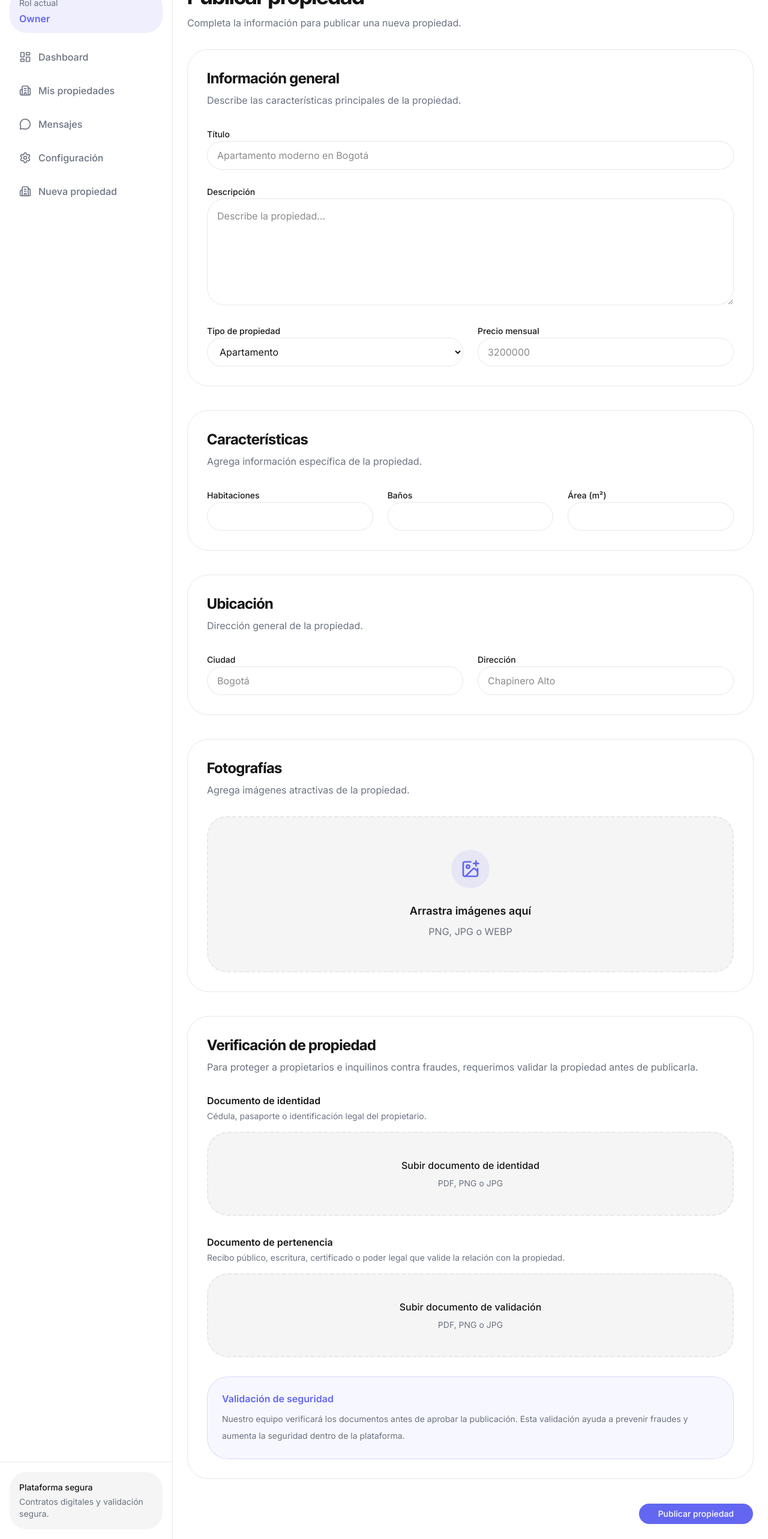
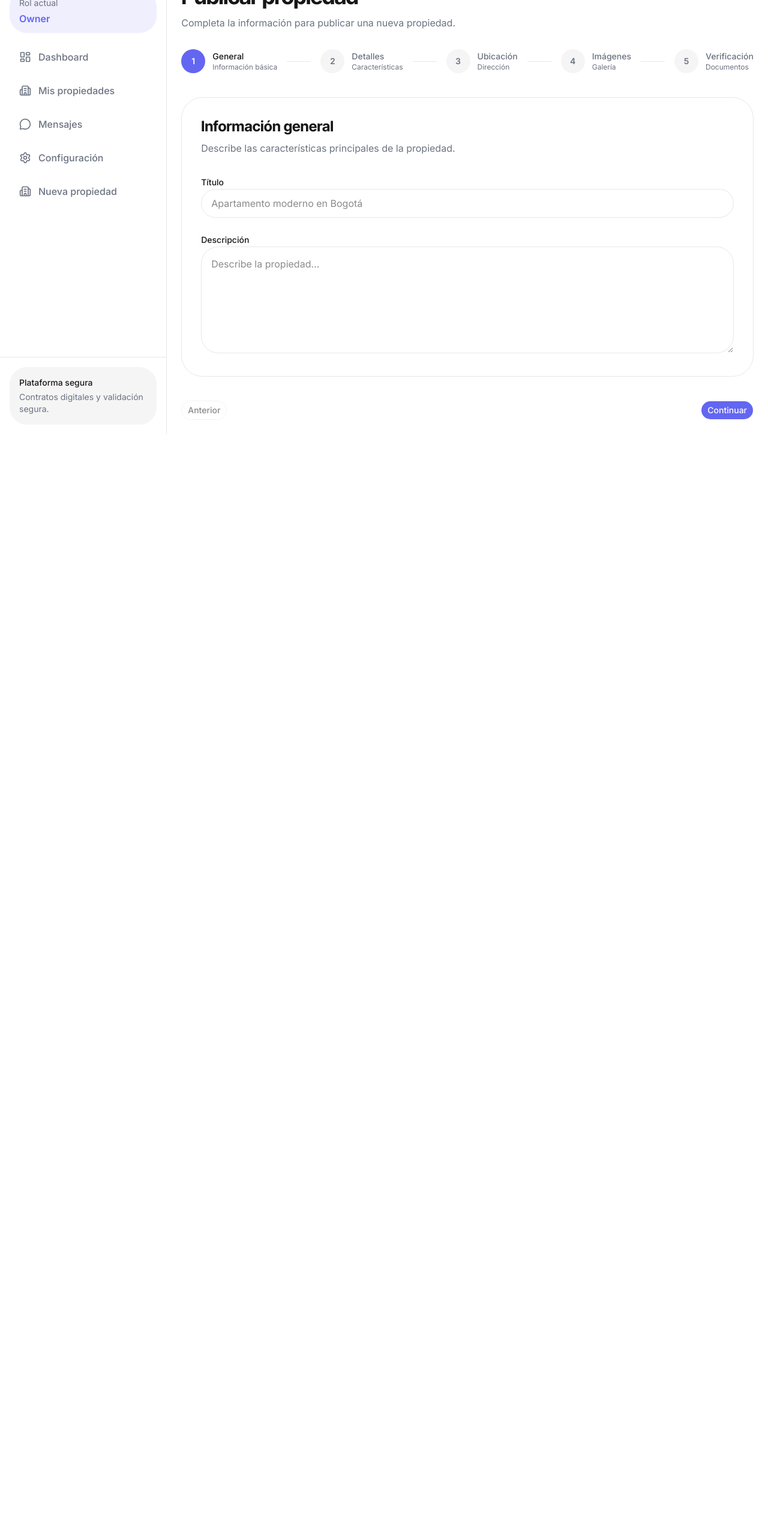
Before and after one commit to Nam3Mc/rentafacil-frontend, a Next.js app: page /dashboard/new-property in a window 1280 px wide. Shown: the part 114-2680 px from the top of the page at 60% size. After the commit the page ends 838 px from the top, so only its background shows below. Built offline with nearby package versions, Linux system fonts and the light colour scheme.

Commit message:
feat: implement multi-step property publication workflow

```diff
--- /dev/null
+++ b/src/components/property/forms/property-form-stepper.tsx
@@ -0,0 +1,70 @@
+import { FormStep } from "@/types/form.types";
+
+interface PropertyFormStepperProps {
+  steps: FormStep[];
+
+  currentStep: number;
+}
+
+export function PropertyFormStepper({
+  steps,
+  currentStep,
+}: PropertyFormStepperProps) {
+  return (
+    <div className="overflow-x-auto">
+      <div className="flex min-w-max items-center gap-4">
+        {steps.map((step, index) => {
+          const isActive =
+            currentStep === step.id;
+
+          const isCompleted =
+            currentStep > step.id;
+
+          return (
+            <div
+              key={step.id}
+              className="flex items-center gap-4"
+            >
+
+              <div className="flex items-center gap-3">
+
+                <div
+                  className={`flex size-10 items-center justify-center rounded-full text-sm font-semibold transition-all ${
+                    isActive
+                      ? "bg-primary text-primary-foreground"
+                      : isCompleted
+                      ? "bg-green-500 text-white"
+                      : "bg-muted text-muted-foreground"
+                  }`}
+                >
+                  {step.id}
+                </div>
+
+                <div>
+                  <p
+                    className={`text-sm font-medium ${
+                      isActive
+                        ? "text-foreground"
+                        : "text-muted-foreground"
+                    }`}
+                  >
+                    {step.title}
+                  </p>
+
+                  <p className="text-xs text-muted-foreground">
+                    {step.description}
+                  </p>
+                </div>
+              </div>
+
+              {index <
+                steps.length - 1 && (
+                <div className="h-px w-10 bg-border" />
+              )}
+            </div>
+          );
+        })}
+      </div>
+    </div>
+  );
+}
--- a/src/components/property/forms/property-form.tsx
+++ b/src/components/property/forms/property-form.tsx
@@ -1,13 +1,59 @@
 "use client";
 
+"use client";
+
+import { useState } from "react";
+import { PropertyFormStepper } from "@/components/property/forms/property-form-stepper";
+import { FormStep } from "@/types/form.types";
 import { PropertyImageUpload } from "@/components/property/forms/property-image-upload";
 import { Button } from "@/components/ui/button";
 
+const formSteps: FormStep[] = [
+  {
+    id: 1,
+    title: "General",
+    description: "Información básica",
+  },
+  {
+    id: 2,
+    title: "Detalles",
+    description: "Características",
+  },
+  {
+    id: 3,
+    title: "Ubicación",
+    description: "Dirección",
+  },
+  {
+    id: 4,
+    title: "Imágenes",
+    description: "Galería",
+  },
+  {
+    id: 5,
+    title: "Verificación",
+    description: "Documentos",
+  },
+];
+
 export function PropertyForm() {
+
+  const [currentStep, setCurrentStep] =
+    useState(1);
+
   return (
+    <div className="space-y-10">
+
+      {/* Stepper */}
+      <PropertyFormStepper
+        steps={formSteps}
+        currentStep={currentStep}
+      />
+
       <form className="space-y-10">
 
-      {/* General Information */}
+        {/* Step 1 */}
+        {currentStep === 1 && (
           <section className="rounded-3xl border border-border bg-card p-8">
             <div className="mb-8">
               <h2 className="font-heading text-2xl font-bold">
@@ -20,7 +66,6 @@ export function PropertyForm() {
             </div>
 
             <div className="grid gap-6">
-
               <div className="space-y-2">
                 <label className="text-sm font-medium">
                   Título
@@ -44,235 +89,143 @@ export function PropertyForm() {
                   className="w-full rounded-2xl border border-border bg-background px-4 py-4 outline-none transition-all focus:border-primary"
                 />
               </div>
-
-          <div className="grid gap-6 md:grid-cols-2">
-
-            <div className="space-y-2">
-              <label className="text-sm font-medium">
-                Tipo de propiedad
-              </label>
-
-              <select className="h-12 w-full rounded-2xl border border-border bg-background px-4 outline-none transition-all focus:border-primary">
-                <option>
-                  Apartamento
-                </option>
-
-                <option>
-                  Casa
-                </option>
-
-                <option>
-                  Estudio
-                </option>
-              </select>
-            </div>
-
-            <div className="space-y-2">
-              <label className="text-sm font-medium">
-                Precio mensual
-              </label>
-
-              <input
-                type="number"
-                placeholder="3200000"
-                className="h-12 w-full rounded-2xl border border-border bg-background px-4 outline-none transition-all focus:border-primary"
-              />
-            </div>
-          </div>
             </div>
           </section>
+        )}
 
-      {/* Property Details */}
+        {/* Step 2 */}
+        {currentStep === 2 && (
           <section className="rounded-3xl border border-border bg-card p-8">
             <div className="mb-8">
               <h2 className="font-heading text-2xl font-bold">
                 Características
               </h2>
-
-          <p className="mt-2 text-muted-foreground">
-            Agrega información específica de la propiedad.
-          </p>
             </div>
 
             <div className="grid gap-6 md:grid-cols-3">
-
-          <div className="space-y-2">
-            <label className="text-sm font-medium">
-              Habitaciones
-            </label>
+              <input
+                type="number"
+                placeholder="Habitaciones"
+                className="h-12 rounded-2xl border border-border bg-background px-4"
+              />
 
               <input
                 type="number"
-              className="h-12 w-full rounded-2xl border border-border bg-background px-4 outline-none transition-all focus:border-primary"
+                placeholder="Baños"
+                className="h-12 rounded-2xl border border-border bg-background px-4"
               />
-          </div>
-
-          <div className="space-y-2">
-            <label className="text-sm font-medium">
-              Baños
-            </label>
 
               <input
                 type="number"
-              className="h-12 w-full rounded-2xl border border-border bg-background px-4 outline-none transition-all focus:border-primary"
+                placeholder="Área"
+                className="h-12 rounded-2xl border border-border bg-background px-4"
               />
             </div>
+          </section>
+        )}
 
-          <div className="space-y-2">
-            <label className="text-sm font-medium">
-              Área (m²)
-            </label>
-
-            <input
-              type="number"
-              className="h-12 w-full rounded-2xl border border-border bg-background px-4 outline-none transition-all focus:border-primary"
-            />
-          </div>
-        </div>
-      </section>
-
-      {/* Location */}
+        {/* Step 3 */}
+        {currentStep === 3 && (
           <section className="rounded-3xl border border-border bg-card p-8">
             <div className="mb-8">
               <h2 className="font-heading text-2xl font-bold">
                 Ubicación
               </h2>
-
-          <p className="mt-2 text-muted-foreground">
-            Dirección general de la propiedad.
-          </p>
             </div>
 
             <div className="grid gap-6 md:grid-cols-2">
-
-          <div className="space-y-2">
-            <label className="text-sm font-medium">
-              Ciudad
-            </label>
+              <input
+                type="text"
+                placeholder="Ciudad"
+                className="h-12 rounded-2xl border border-border bg-background px-4"
+              />
 
               <input
                 type="text"
-              placeholder="Bogotá"
-              className="h-12 w-full rounded-2xl border border-border bg-background px-4 outline-none transition-all focus:border-primary"
+                placeholder="Dirección"
+                className="h-12 rounded-2xl border border-border bg-background px-4"
               />
             </div>
+          </section>
+        )}
 
-          <div className="space-y-2">
-            <label className="text-sm font-medium">
-              Dirección
-            </label>
-
-            <input
-              type="text"
-              placeholder="Chapinero Alto"
-              className="h-12 w-full rounded-2xl border border-border bg-background px-4 outline-none transition-all focus:border-primary"
-            />
-          </div>
-        </div>
-      </section>
-
-      {/* Image Upload */}
+        {/* Step 4 */}
+        {currentStep === 4 && (
           <section className="rounded-3xl border border-border bg-card p-8">
             <div className="mb-8">
               <h2 className="font-heading text-2xl font-bold">
                 Fotografías
               </h2>
-
-          <p className="mt-2 text-muted-foreground">
-            Agrega imágenes atractivas de la propiedad.
-          </p>
             </div>
 
             <PropertyImageUpload />
+          </section>
+        )}
 
-      </section>
-      {/* Verification Documents */}
+        {/* Step 5 */}
+        {currentStep === 5 && (
           <section className="rounded-3xl border border-border bg-card p-8">
             <div className="mb-8">
               <h2 className="font-heading text-2xl font-bold">
-            Verificación de propiedad
+                Verificación
               </h2>
 
               <p className="mt-2 text-muted-foreground">
-            Para proteger a propietarios e inquilinos contra fraudes,
-            requerimos validar la propiedad antes de publicarla.
+                Validaremos la autenticidad de la propiedad antes de publicarla.
               </p>
             </div>
 
             <div className="space-y-8">
-
-          {/* Identity Document */}
-          <div className="space-y-4">
-            <div>
-              <h3 className="font-semibold">
+              <div className="rounded-3xl border-2 border-dashed border-border bg-muted p-10 text-center">
                 Documento de identidad
-              </h3>
-
-              <p className="mt-1 text-sm text-muted-foreground">
-                Cédula, pasaporte o identificación legal del propietario.
-              </p>
               </div>
 
-            <div className="flex min-h-[140px] items-center justify-center rounded-3xl border-2 border-dashed border-border bg-muted">
-              <div className="text-center">
-                <p className="font-medium">
-                  Subir documento de identidad
-                </p>
-
-                <p className="mt-2 text-sm text-muted-foreground">
-                  PDF, PNG o JPG
-                </p>
-              </div>
-            </div>
-          </div>
-
-          {/* Ownership Document */}
-          <div className="space-y-4">
-            <div>
-              <h3 className="font-semibold">
+              <div className="rounded-3xl border-2 border-dashed border-border bg-muted p-10 text-center">
                 Documento de pertenencia
-              </h3>
-
-              <p className="mt-1 text-sm text-muted-foreground">
-                Recibo público, escritura, certificado o poder legal que valide la relación con la propiedad.
-              </p>
-            </div>
-
-            <div className="flex min-h-[140px] items-center justify-center rounded-3xl border-2 border-dashed border-border bg-muted">
-              <div className="text-center">
-                <p className="font-medium">
-                  Subir documento de validación
-                </p>
-
-                <p className="mt-2 text-sm text-muted-foreground">
-                  PDF, PNG o JPG
-                </p>
-              </div>
-            </div>
-          </div>
-
-          {/* Verification Notice */}
-          <div className="rounded-3xl border border-primary/20 bg-primary/5 p-6">
-            <h3 className="font-semibold text-primary">
-              Validación de seguridad
-            </h3>
-
-            <p className="mt-2 text-sm leading-7 text-muted-foreground">
-              Nuestro equipo verificará los documentos antes de aprobar la publicación.
-              Esta validación ayuda a prevenir fraudes y aumenta la seguridad dentro de la plataforma.
-            </p>
               </div>
             </div>
           </section>
-      {/* Submit */}
-      <div className="flex justify-end">
+        )}
+
+        {/* Actions */}
+        <div className="flex items-center justify-between">
           <Button
-          size="lg"
-          className="rounded-2xl px-8"
+            type="button"
+            variant="outline"
+            disabled={currentStep === 1}
+            onClick={() =>
+              setCurrentStep((prev) =>
+                prev - 1
+              )
+            }
+            className="rounded-2xl"
+          >
+            Anterior
+          </Button>
+
+          {currentStep < 5 ? (
+            <Button
+              type="button"
+              onClick={() =>
+                setCurrentStep((prev) =>
+                  prev + 1
+                )
+              }
+              className="rounded-2xl"
+            >
+              Continuar
+            </Button>
+          ) : (
+            <Button
+              type="submit"
+              className="rounded-2xl"
             >
               Publicar propiedad
             </Button>
+          )}
         </div>
       </form>
+    </div>
   );
+
 }
```
Also changed, not shown: src/types/form.types.ts (added, +7 -0 lines). Lines whose indentation alone changed are shown as unchanged.
